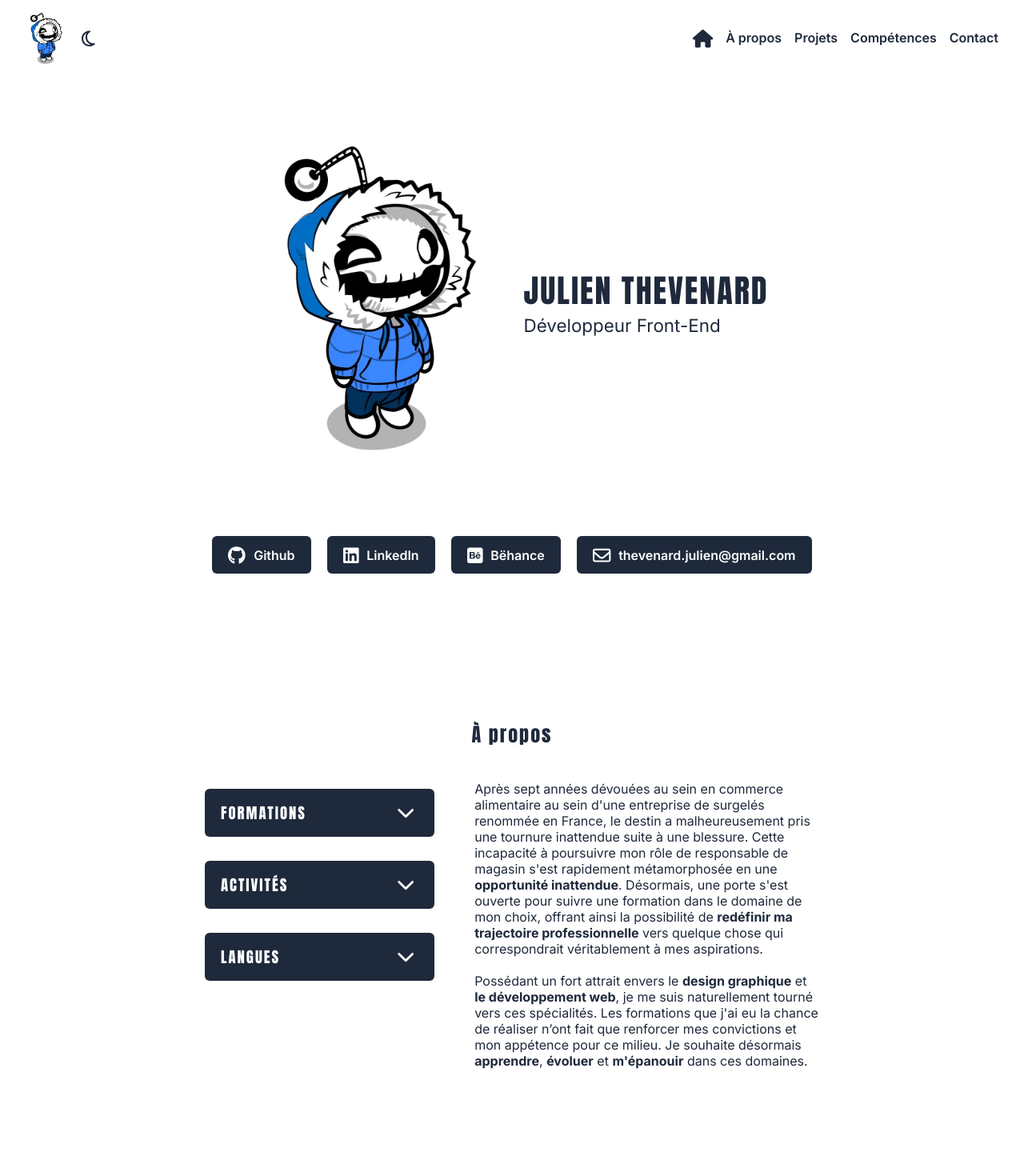
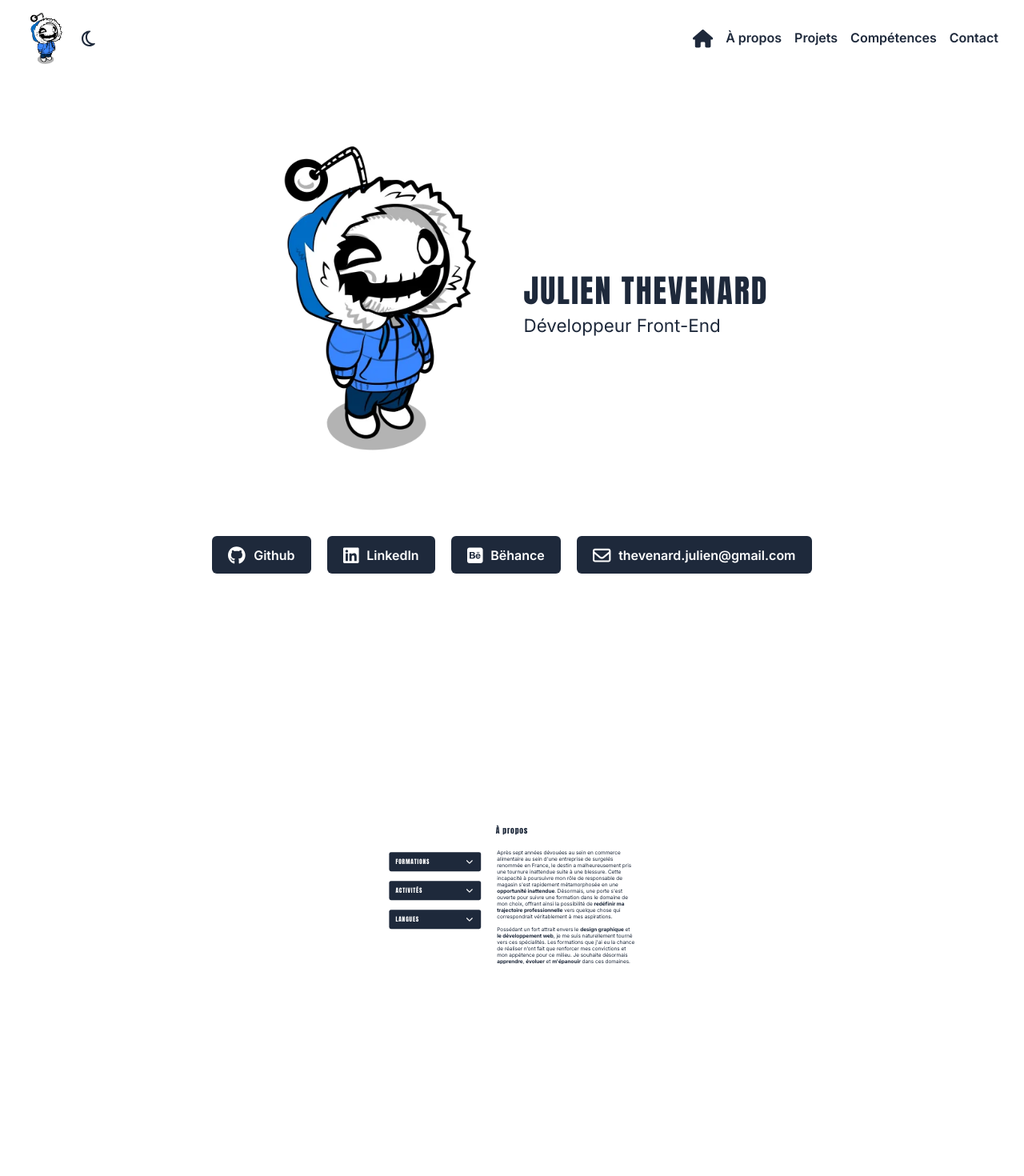
Before and after one commit to thevenardjulien/OC_JT_P12_MyPortfolioV2, a React (Vite) app: page / in a window 1280 px wide. Shown: the top 1470 px of the page at 80% size. Built offline with nearby package versions, Linux system fonts and the light colour scheme.

Commit message:
section animation

```diff
--- a/src/App.scss
+++ b/src/App.scss
@@ -16,6 +16,19 @@ section.contact {
   justify-content: center;
   align-items: center;
   gap: 20px;
+  animation: pop linear;
+  animation-timeline: view();
+  animation-range-start: -500px;
+  animation-range-end: 500px;
+}
+
+@keyframes pop {
+  from {
+    scale: 0;
+  }
+  to {
+    scale: 1;
+  }
 }
 
 .about {
--- a/src/components/Button/style.scss
+++ b/src/components/Button/style.scss
@@ -21,6 +21,7 @@ button {
   }
   &__active {
     background-color: $primary-accent !important;
+    color: $secondary-font !important;
   }
 }
 
```
